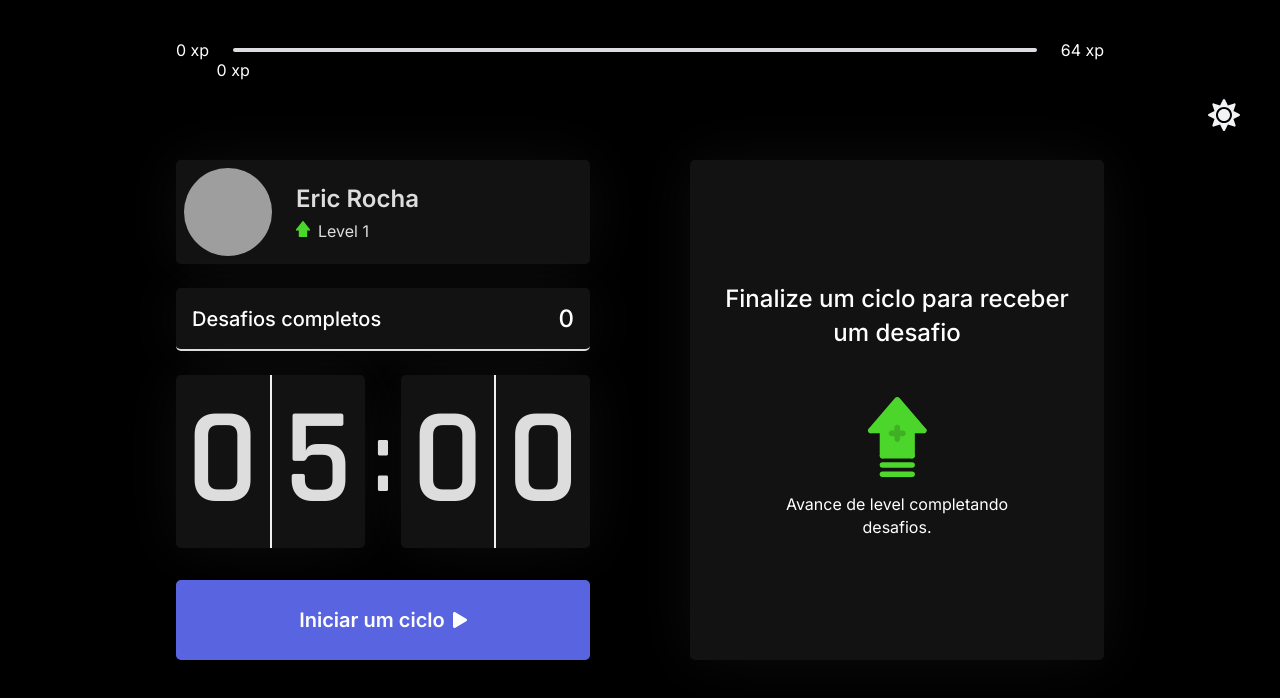
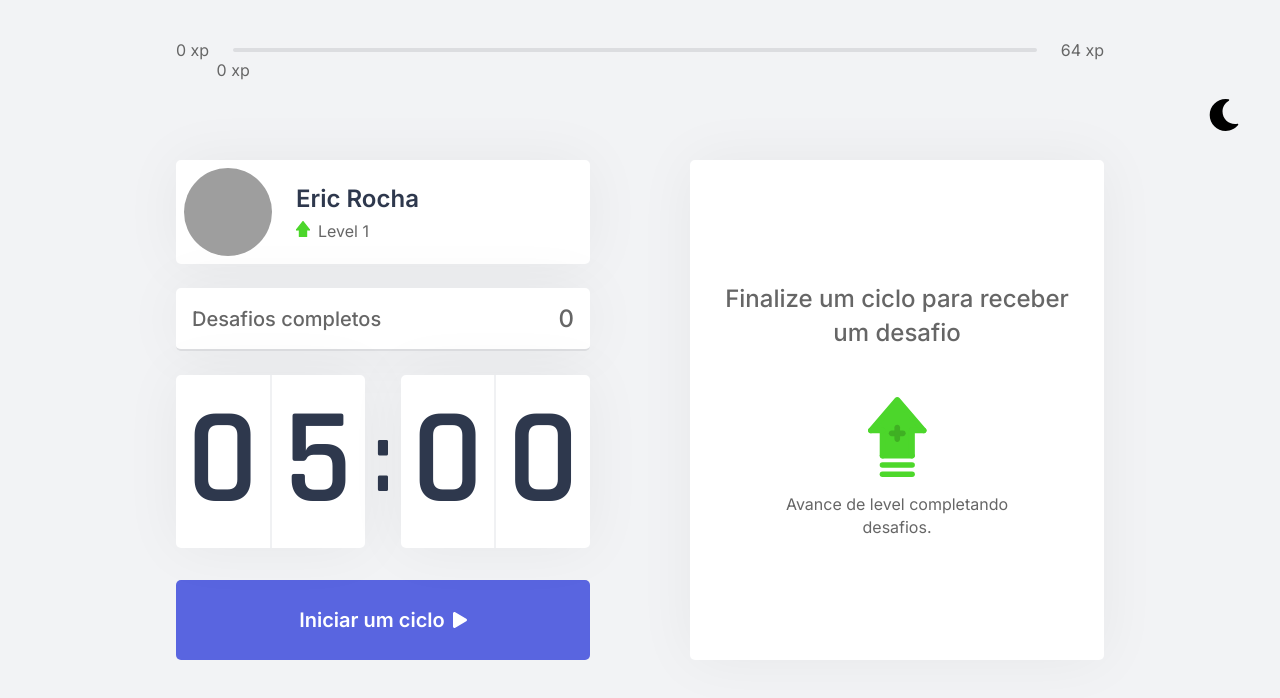
Before and after one commit to ericrocha97/moveit-next, a Next.js app: page / in a window 1280 px wide. Shown: the top 698 px of the page. Built offline with nearby package versions, Linux system fonts and the light colour scheme; grey boxes are pictures that could not be loaded.

Commit message:
darktheme in localstorage

```diff
--- a/src/components/ThemeSwitch.tsx
+++ b/src/components/ThemeSwitch.tsx
@@ -1,4 +1,4 @@
-import { useContext } from 'react';
+import { useContext, useEffect, useState } from 'react';
 import { ThemeContext } from '../contexts/ThemeContext';
 
 import { faSun, faMoon  } from "@fortawesome/free-solid-svg-icons";
@@ -9,11 +9,27 @@ import styles from '../styles/components/ThemeSwitch.module.css';
 export function ThemeSwitch() {
   const { isDarkModActive, switchTheme } = useContext(ThemeContext);
   const dark = isDarkModActive ? styles.dark : '';
+  const [isDark, setDark] = useState(false);
+
+  useEffect(()=>{
+    setDark(JSON.parse(localStorage.getItem('darkTheme')) || false)
+    switchTheme(isDark)
+  }, [])
+
+  useEffect(()=>{
+    localStorage.setItem('darkTheme', JSON.stringify(isDark))
+    switchTheme(isDark)
+  }, [isDark])
+  function darkActive() {
+    setDark(!isDark)
+    switchTheme(isDark)
+  }
+
   return (
     <div >
       <button
         className={`${styles.switch} ${dark}`}
-        onClick={ () => switchTheme()}
+        onClick={ () => darkActive()}
       >
         {isDarkModActive ? (
           <FontAwesomeIcon icon={faSun} />
--- a/src/contexts/ThemeContext.tsx
+++ b/src/contexts/ThemeContext.tsx
@@ -2,7 +2,7 @@ import { createContext, ReactNode, useState } from "react";
 
 interface ThemeContextData {
     isDarkModActive: boolean;
-    switchTheme: () => void;
+    switchTheme: (isDark : boolean) => void;
 }
 
 interface ThemeProviderProps {
@@ -17,12 +17,10 @@ export function ThemeProvider({ children }: ThemeProviderProps) {
     const [isDarkModActive, setIsDarkModActive]  = useState(true)
 
 
-    function switchTheme() {
-        if(isDarkModActive){
-          setIsDarkModActive(false)
-        }else{
-          setIsDarkModActive(true)
-        }
+
+    function switchTheme(isDark : boolean) {
+          setIsDarkModActive(isDark)
+          localStorage.setItem('darkTheme', JSON.stringify(isDark))
       }
 
       return (
--- a/src/pages/index.tsx
+++ b/src/pages/index.tsx
@@ -1,4 +1,4 @@
-import { useContext, useState } from 'react'
+import { useContext } from 'react'
 import Head from 'next/head'
 import { GetServerSideProps } from 'next'
 
```
